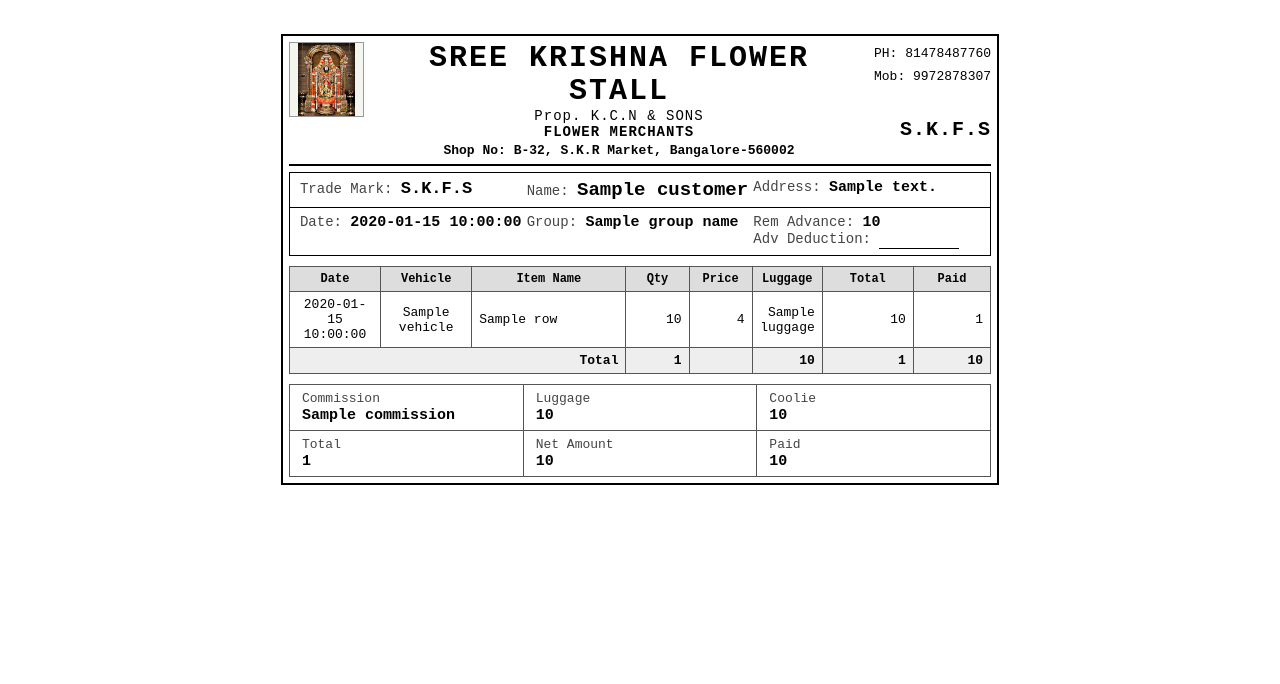
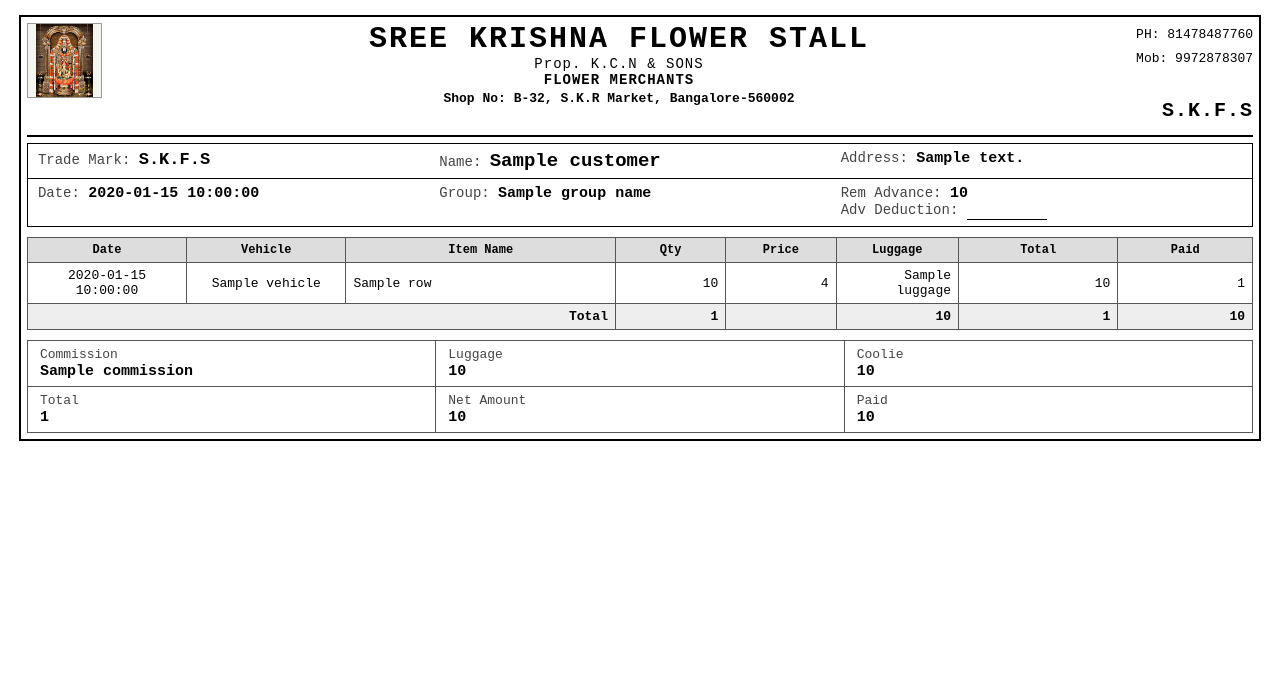
Before and after one commit to beeiai/Flower-Vendor-Saas, a Python web app: template backend/templates/group_patti_report.html in a window 1280 px wide. Shown: the top 684 px of the page. After the commit the page ends 441 px from the top, so only its background shows below. Run offline with Jinja, Linux system fonts and the light colour scheme; the template is opened without the code that fills it: most values are stand-ins (such as "Sample title", 1, 10 or a date in 2020).

Commit message:
report fixed 11

```diff
--- a/backend/templates/group_patti_report.html
+++ b/backend/templates/group_patti_report.html
@@ -6,26 +6,27 @@
 <style>
   * { margin: 0; padding: 0; box-sizing: border-box; }
 
+  @page {
+    size: A4;
+    margin: 0.5cm;
+  }
+
   body {
     font-family: 'Courier New', monospace;
     background: white;
-    display: flex;
-    flex-direction: column;
-    align-items: center;
-    padding: 5mm;
+    padding: 0;
+    margin: 0;
   }
 
   /* ── INVOICE PAPER ── */
   .invoice {
-    width: 200mm;
-    min-height: 297mm;
+    width: 100%;
     background: white;
     padding: 4mm 5mm;
-    overflow: hidden;
     box-sizing: border-box;
-    page-break-after: avoid;
+    page-break-after: always;
   }
-  .invoice ~ .invoice { page-break-before: always; }
+  .invoice:last-child { page-break-after: auto; }
 
   .outer-box {
     border: 2px solid #000;
@@ -133,7 +134,7 @@
 
   @media print {
     .no-print { display: none !important; }
-    body { padding: 0; }
+    body { padding: 0; margin: 0; }
     .invoice { width: 100%; padding: 4mm; }
   }
 </style>
```
Also changed, not shown: backend/templates/ledger_report.html (+4 -6 lines).
